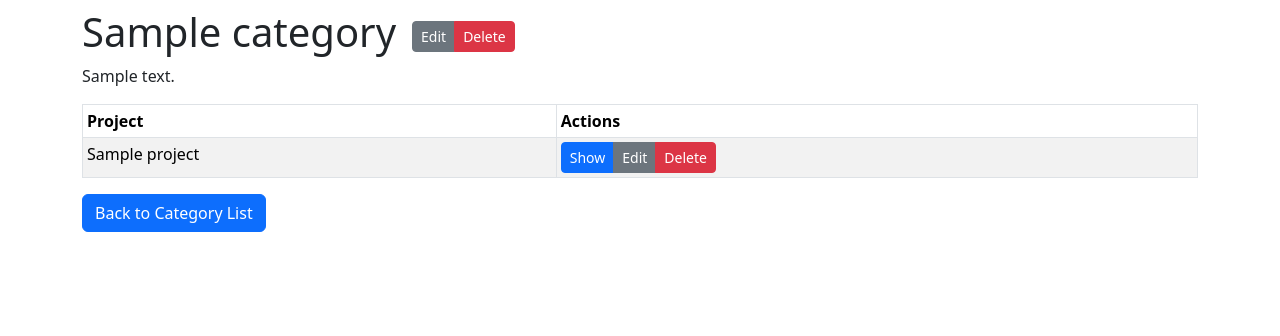
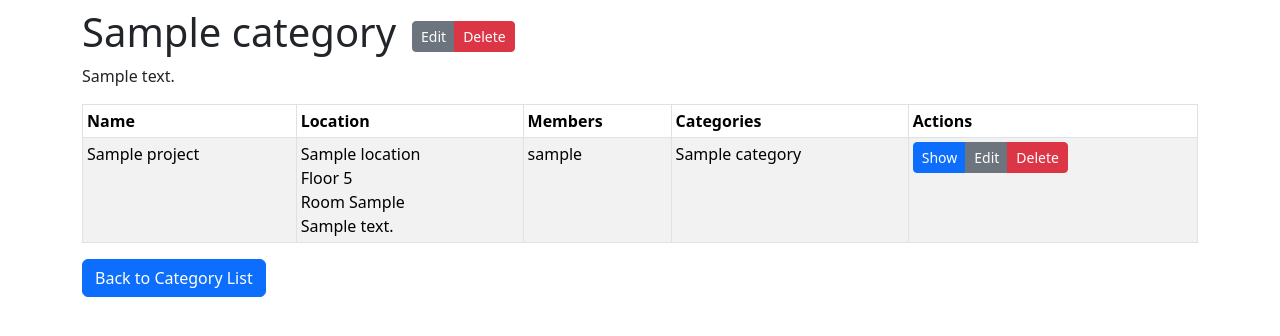
Before and after one commit to HackTJ/portal, a Django app: page /categories/1/ in a window 1280 px wide. Shown: the part 56-392 px from the top of the page. Run offline with Django 5.2, Linux system fonts and the light colour scheme; tables that the repository leaves empty hold one stand-in row (values such as "Sample post"); some libraries are stand-ins or nearby versions.

Commit message:
Abstract Category/Project list views into reusable list.html

```diff
--- a/portal/apps/categories/templates/categories/category_detail.html
+++ b/portal/apps/categories/templates/categories/category_detail.html
@@ -12,27 +12,6 @@
     </div>
   </div>
   <p>{{ category.description }}</p>
-  <table class="table table-striped table-sm table-bordered">
-    <thead>
-      <tr>
-        <th>Project</th>
-        <th>Actions</th>
-      </tr>
-    </thead>
-    <tbody>
-      {% for project in category.projects.all %}
-        <tr>
-          <td>{{ project.name }}</td>
-          <td>
-            <div class="btn-group">
-              <a href="{% url 'projects:detail' project.id %}" class="btn btn-primary btn-sm">Show</a>
-              <a href="{% url 'projects:update' project.id %}" class="btn btn-secondary btn-sm">Edit</a>
-              <a href="{% url 'projects:delete' project.id %}" class="btn btn-danger btn-sm">Delete</a>
-            </div>
-          </td>
-        </tr>
-      {% endfor %}
-    </tbody>
-  </table>
+  {% include 'projects/list.html' with projects=category.projects.all %}
   <a href="{% url 'categories:list' %}" class="btn btn-primary">Back to Category List</a>
 {% endblock %}
--- /dev/null
+++ b/portal/apps/projects/templates/projects/list.html
@@ -0,0 +1,39 @@
+<table class="table table-striped table-sm table-bordered">
+  <thead>
+    <tr>
+      <th>Name</th>
+      <th>Location</th>
+      <th>Members</th>
+      <th>Categories</th>
+      <th>Actions</th>
+    </tr>
+  </thead>
+  <tbody>
+    {% for project in projects %}
+      <tr>
+        <td>{{ project.name }}</td>
+        <td>
+          {% if project.location %}
+            {% include 'locations/repr.html' with location=project.location %}
+          {% endif %}
+          {% if project.location_description %}
+            <li class="list-group-item">{{ project.location_description }}</li>
+          {% endif %}
+        </td>
+        <td>
+          {{ project.members.all|join:'<br>' }}
+        </td>
+        <td>
+          {{ project.categories.all|join:'<br>' }}
+        </td>
+        <td>
+          <div class="btn-group">
+            <a href="{% url 'projects:detail' project.id %}" class="btn btn-primary btn-sm">Show</a>
+            <a href="{% url 'projects:update' project.id %}" class="btn btn-secondary btn-sm">Edit</a>
+            <a href="{% url 'projects:delete' project.id %}" class="btn btn-danger btn-sm">Delete</a>
+          </div>
+        </td>
+      </tr>
+    {% endfor %}
+  </tbody>
+</table>
```
Also changed, not shown: portal/apps/categories/templates/categories/category_list.html (+1 -24 lines), portal/apps/categories/templates/categories/list.html (added, +24 -0 lines), portal/apps/projects/templates/projects/project_list.html (+1 -39 lines).
